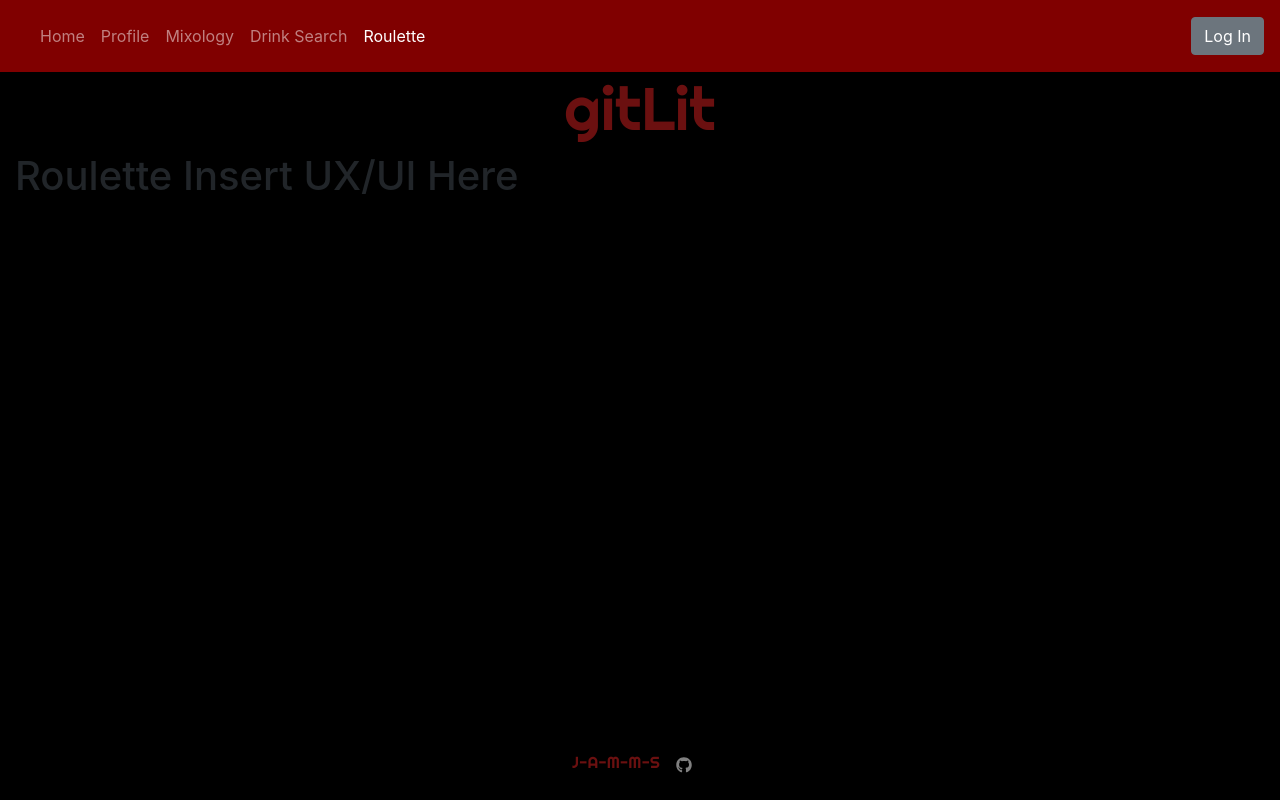
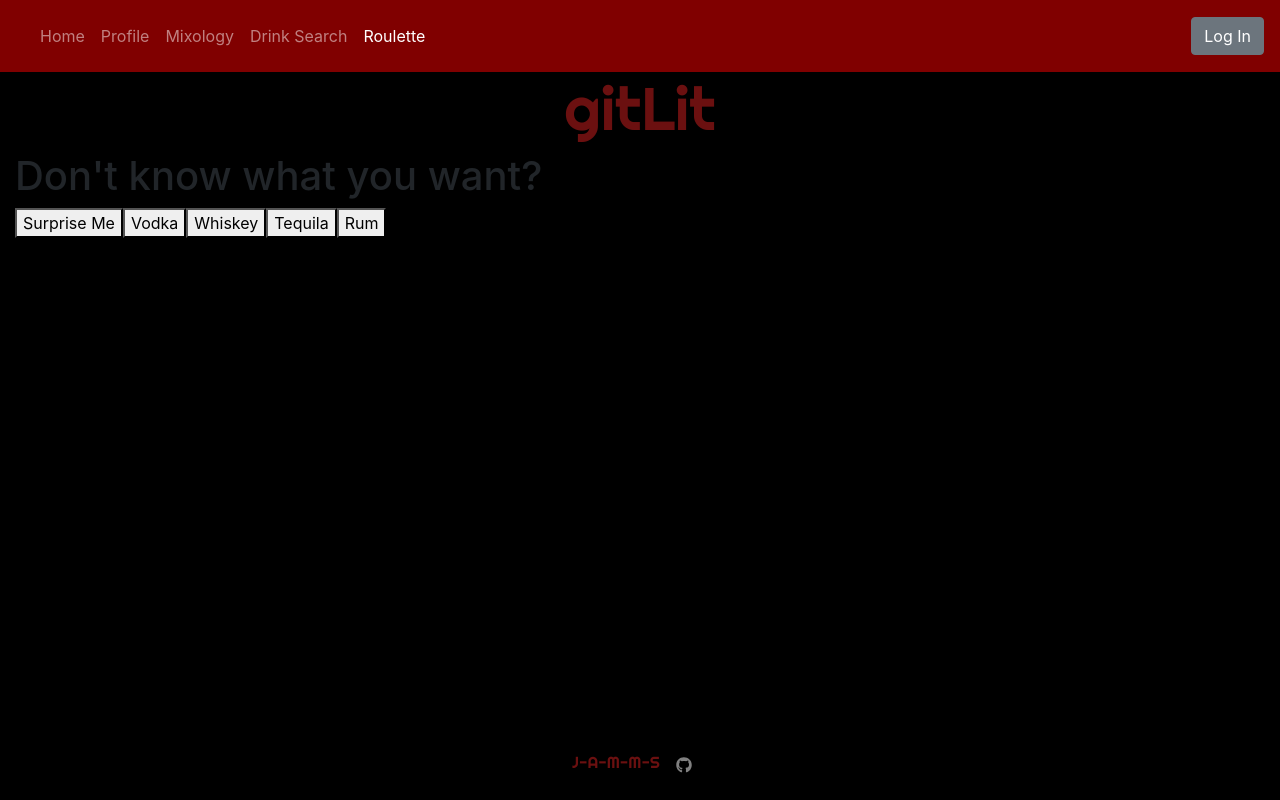
Before and after one commit to J-A-M-M-S/gitLit, a React (Create React App) app in the folder client/: page /Roulette in a window 1280 px wide. Built offline with nearby package versions, Linux system fonts and the light colour scheme; no server answers.

Commit message:
created each button for Roulette Page

```diff
--- a/client/src/components/RandomButtons/RandomButtons.js
+++ b/client/src/components/RandomButtons/RandomButtons.js
@@ -1 +1,25 @@
+import React from "react";
 import "./RandomButtons.css";
+
+function RandomButtons() {
+  return (
+    <div>
+      <button id="surpriseBtn" type="submit">
+        Surprise Me
+      </button>
+      <button id="vodkaBtn" type="submit">
+        Vodka
+      </button>
+      <button id="whiskeyBtn" type="submit">
+        Whiskey
+      </button>
+      <button id="tequilaBtn" type="submit">
+        Tequila
+      </button>
+      <button id="rumBtn" type="submit">
+        Rum
+      </button>
+    </div>
+  );
+}
+export default RandomButtons;
--- a/client/src/views/Roulette.js
+++ b/client/src/views/Roulette.js
@@ -1,10 +1,11 @@
 import React from "react";
-import DrinkDetails from "../components/DrinkDetails/DrinkDetails";
+import RandomButtons from "../components/RandomButtons/RandomButtons";
 
 const Roulette = () => {
   return (
     <div>
-      <h1>Roulette Insert UX/UI Here</h1>
+      <h1>Don't know what you want?</h1>
+      <RandomButtons />
     </div>
   );
 };
```
